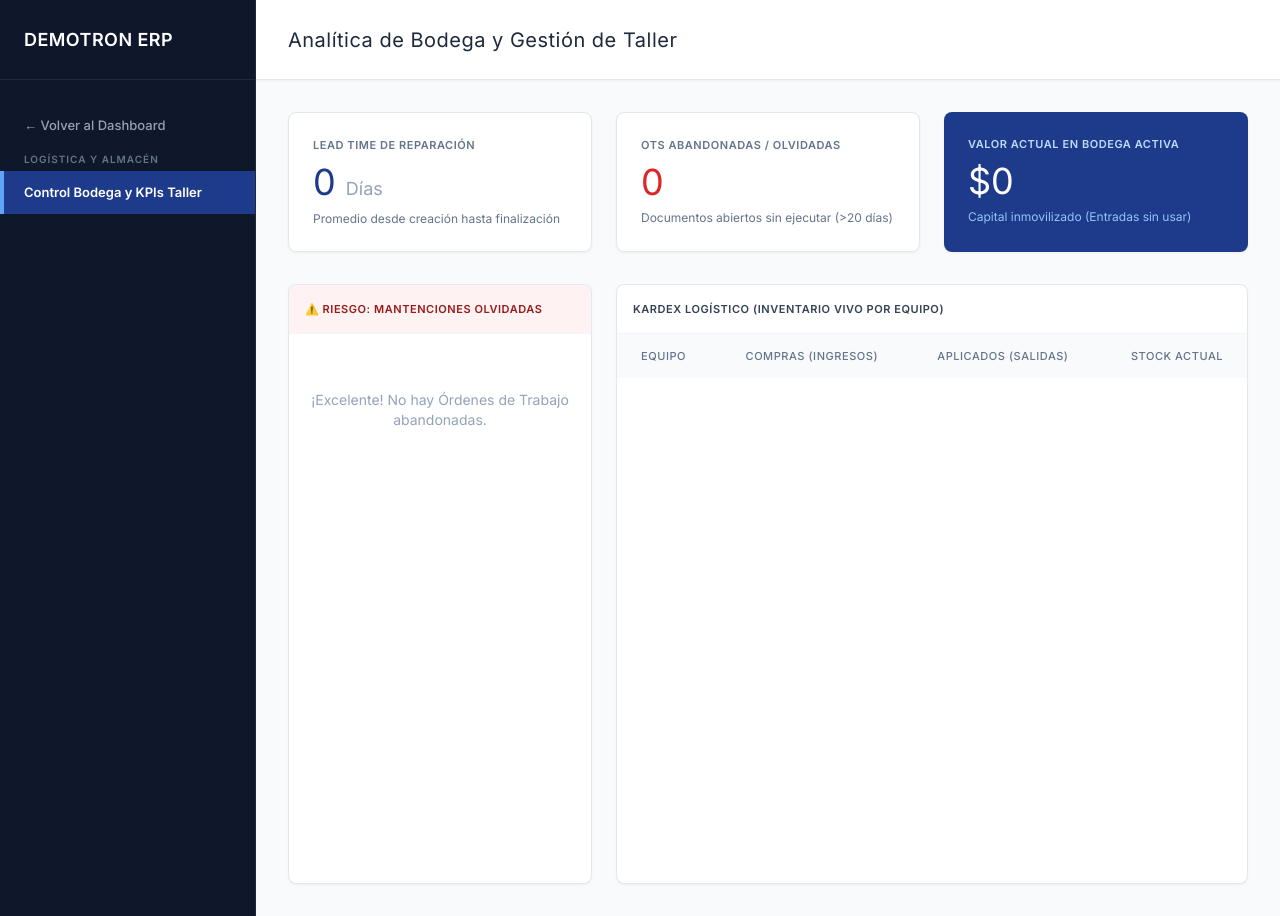
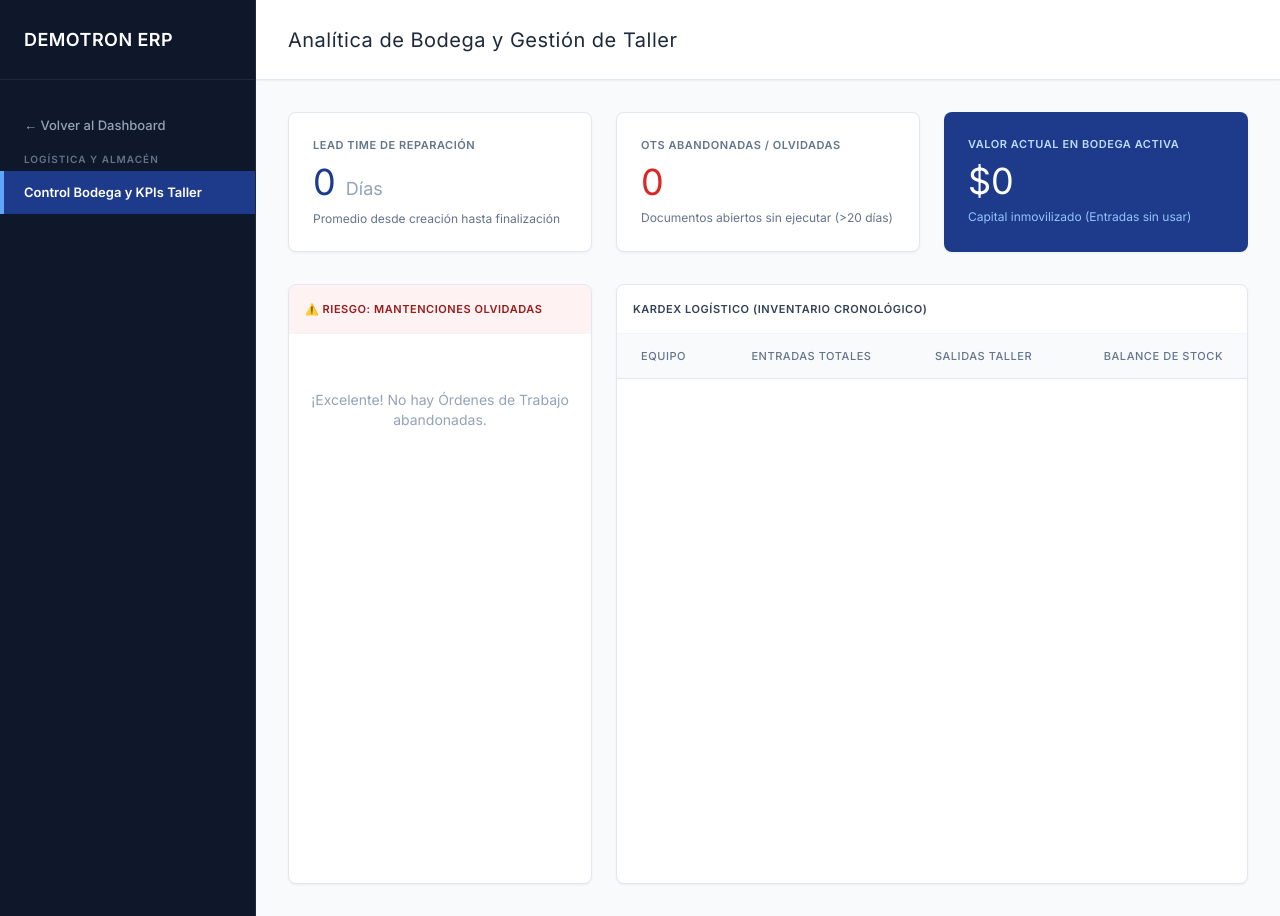
Before and after one commit to manuelortizortiz/cmms-demotron, a Flask app: page /bodega_kpi in a window 1280 px wide. Run offline with Flask 3, Linux system fonts and the light colour scheme; a user stored in the database is signed in; lists and menus that the app fills with data are empty; some libraries are stand-ins or nearby versions.

Commit message:
Update bodega_kpi.html

```diff
--- a/templates/bodega_kpi.html
+++ b/templates/bodega_kpi.html
@@ -19,7 +19,7 @@
 </head>
 <body class="flex h-screen overflow-hidden">
 
-    <!-- MENÚ LATERAL (Igual al Index para no perder la navegación) -->
+    <!-- MENÚ LATERAL -->
     <aside class="w-64 sidebar-bg flex flex-col shrink-0">
         <div class="h-20 flex items-center px-6 border-b border-slate-800">
             <span class='text-lg font-semibold text-white tracking-wide'>DEMOTRON ERP</span>
@@ -57,7 +57,7 @@
                 </div>
             </div>
 
-            <!-- SECCIÓN DOBLE: OTs ABANDONADAS Y RESUMEN DE INVENTARIO -->
+            <!-- SECCIÓN DOBLE -->
             <div class="grid grid-cols-1 lg:grid-cols-3 gap-6">
 
                 <!-- OTs ABANDONADAS -->
@@ -86,32 +86,50 @@
                 <!-- KARDEX DE INVENTARIO VIVO -->
                 <div class="lg:col-span-2 bg-white border border-slate-200 rounded-lg shadow-sm overflow-hidden h-[600px] flex flex-col">
                     <div class="p-4 border-b border-slate-100 flex justify-between items-center">
-                        <h3 class="font-semibold text-slate-700 uppercase text-[11px] tracking-wider">Kardex Logístico (Inventario Vivo por Equipo)</h3>
+                        <h3 class="font-semibold text-slate-700 uppercase text-[11px] tracking-wider">Kardex Logístico (Inventario Cronológico)</h3>
                     </div>
                     <div class="overflow-y-auto hide-scrollbar flex-1">
                         <table class="w-full text-left text-sm whitespace-nowrap">
-                            <thead class="bg-slate-50 sticky top-0">
+                            <thead class="bg-slate-50 sticky top-0 border-b border-slate-200 z-10">
                                 <tr>
                                     <th class="px-6 py-3 text-slate-500 font-medium text-[11px] uppercase tracking-wider">Equipo</th>
-                                    <th class="px-6 py-3 text-slate-500 font-medium text-[11px] uppercase tracking-wider text-center">Compras (Ingresos)</th>
-                                    <th class="px-6 py-3 text-slate-500 font-medium text-[11px] uppercase tracking-wider text-center">Aplicados (Salidas)</th>
-                                    <th class="px-6 py-3 text-slate-500 font-medium text-[11px] uppercase tracking-wider text-right">Stock Actual</th>
+                                    <th class="px-6 py-3 text-slate-500 font-medium text-[11px] uppercase tracking-wider text-center">Entradas Totales</th>
+                                    <th class="px-6 py-3 text-slate-500 font-medium text-[11px] uppercase tracking-wider text-center">Salidas Taller</th>
+                                    <th class="px-6 py-3 text-slate-500 font-medium text-[11px] uppercase tracking-wider text-right">Balance de Stock</th>
                                 </tr>
                             </thead>
                             <tbody>
                                 {% for eq, data in inventario.items() %}
-                                <tr class="border-b border-slate-50 hover:bg-slate-50 transition-colors">
-                                    <td class="px-6 py-4 font-bold text-[#1E3A8A]">{{ eq }}</td>
-                                    <td class="px-6 py-4 text-center text-slate-600">{{ data.entradas }}</td>
-                                    <td class="px-6 py-4 text-center text-slate-600">{{ data.salidas }}</td>
+                                <!-- Resumen Principal -->
+                                <tr class="border-b border-slate-100 bg-white">
+                                    <td class="px-6 py-4 font-bold text-[#1E3A8A] text-base">{{ eq }}</td>
+                                    <td class="px-6 py-4 text-center font-medium text-slate-600">{{ data.entradas }}</td>
+                                    <td class="px-6 py-4 text-center font-medium text-slate-600">{{ data.salidas }}</td>
                                     <td class="px-6 py-4 text-right">
                                         {% if data.stock > 0 %}
                                             <span class="px-3 py-1 bg-emerald-100 text-emerald-800 rounded-full font-bold text-xs">{{ data.stock }} KIT EN ESPERA</span>
-                                        {% elif data.stock < 0 %}
-                                            <span class="px-3 py-1 bg-red-100 text-red-800 rounded-full font-bold text-xs">FALTANTE DE COMPRAS</span>
                                         {% else %}
                                             <span class="px-3 py-1 bg-slate-100 text-slate-500 rounded-full font-bold text-xs">SIN STOCK</span>
                                         {% endif %}
+                                    </td>
+                                </tr>
+                                <!-- Fila Desplegada con el Historial de Movimientos -->
+                                <tr class="bg-slate-50/50">
+                                    <td colspan="4" class="px-6 pb-6 pt-2">
+                                        <div class="grid grid-cols-1 md:grid-cols-2 gap-2">
+                                            {% for mov in data.movimientos %}
+                                            <div class="flex flex-col text-[10px] p-2 rounded {{ mov.color }} border">
+                                                <div class="flex justify-between items-center mb-1">
+                                                    <span class="font-bold tracking-wide">{{ mov.tipo }}</span>
+                                                    <span class="font-bold opacity-75">{{ mov.fecha_str }}</span>
+                                                </div>
+                                                <div class="flex justify-between items-center text-slate-600">
+                                                    <span class="truncate">{{ mov.detalle }}</span>
+                                                    <span class="font-mono text-slate-800 ml-2">{{ mov.doc }}</span>
+                                                </div>
+                                            </div>
+                                            {% endfor %}
+                                        </div>
                                     </td>
                                 </tr>
                                 {% endfor %}
```
